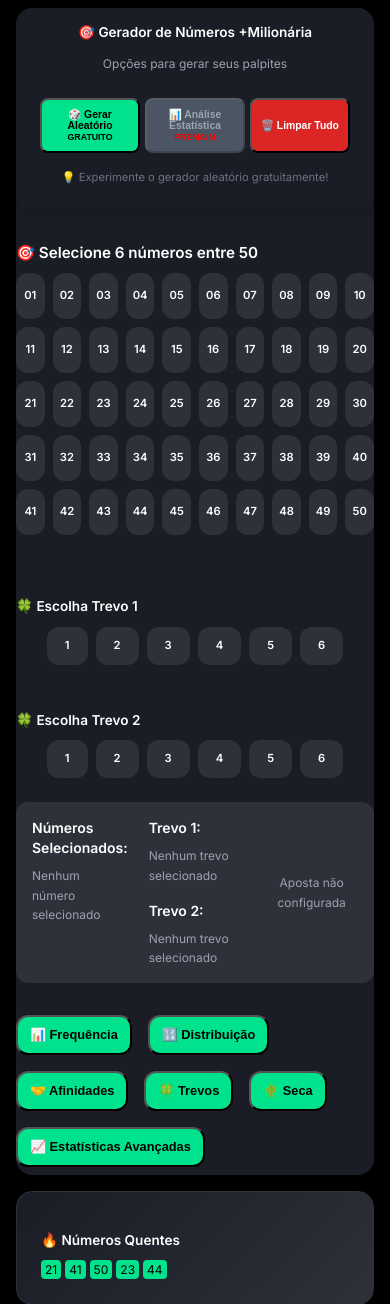
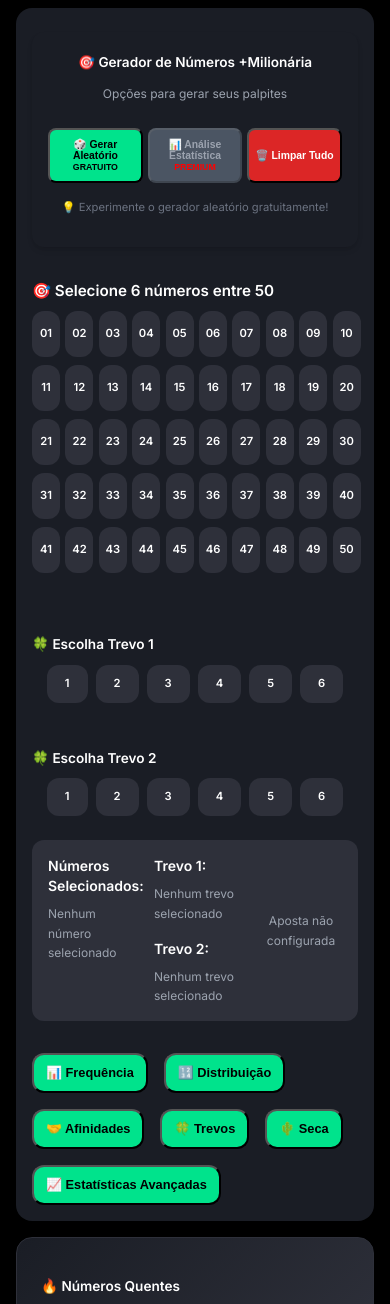
Before and after one commit to dacostaEF/loterias-inteligentes, a Flask app: page /dashboard in a window 390 px wide. Shown: the part 72-1376 px from the top of the page. Run offline with Flask 3, Linux system fonts and the light colour scheme; some libraries are stand-ins or nearby versions.

Commit message:
ajustando layou

```diff
--- a/static/css/estilo.css
+++ b/static/css/estilo.css
@@ -187,6 +187,21 @@
     /* Reduzir ainda mais o padding inferior do container do gerador */
     .gerador-container {
         padding-bottom: 0.5rem !important; /* Reduzindo de 1rem para 0.5rem (8px) */
+    }
+
+    /* Reduzir padding da seção principal */
+    section.p-6 {
+        padding: 1rem !important; /* Reduz de 1.5rem para 1rem */
+    }
+
+    /* Reduzir margem superior do gerador */
+    .gerador-container.mt-6 {
+        margin-top: 0.5rem !important; /* Reduz de 1.5rem para 0.5rem */
+    }
+
+    /* Reduzir padding do gerador */
+    .gerador-container.p-6 {
+        padding: 1rem !important; /* Reduz de 1.5rem para 1rem */
     }
 
 
```
